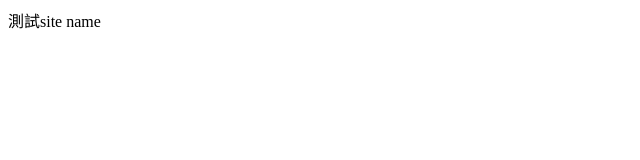
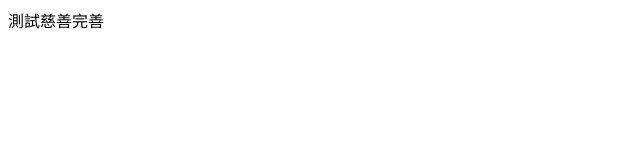
Before and after one commit to Logan-zh/Logan-zh.github.io, a plain HTML site: page index.html in a window 1280 px wide. Shown: the full height of the page, 0-640 px from the left. Drawn offline with Linux system fonts and the light colour scheme.

Commit message:
Update index.html

```diff
--- a/index.html
+++ b/index.html
@@ -19,5 +19,5 @@
     <meta itemprop="url" content="https://logan-zh.github.io//">
     <meta name="google-site-verification" content="U1-LZ8oQL7sl9x3-XVwJwd0Ye65PkqUfdOHGeqy1Z7w" />
 </head>
-測試site name
+測試慈善完善
 </html>
```
